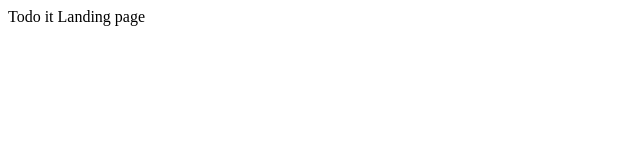
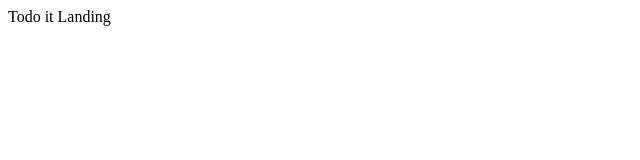
Before and after one commit to mskim9097/ToDoit, a plain HTML site: page index.html in a window 1280 px wide. Shown: the full height of the page, 0-640 px from the left. Drawn offline with Linux system fonts and the light colour scheme.

Commit message:
shaz branch test

```diff
--- a/index.html
+++ b/index.html
@@ -6,6 +6,6 @@
     <title>Todo-it</title>
 </head>
 <body>
-    Todo it Landing page
+    Todo it Landing
 </body>
 </html>
```
